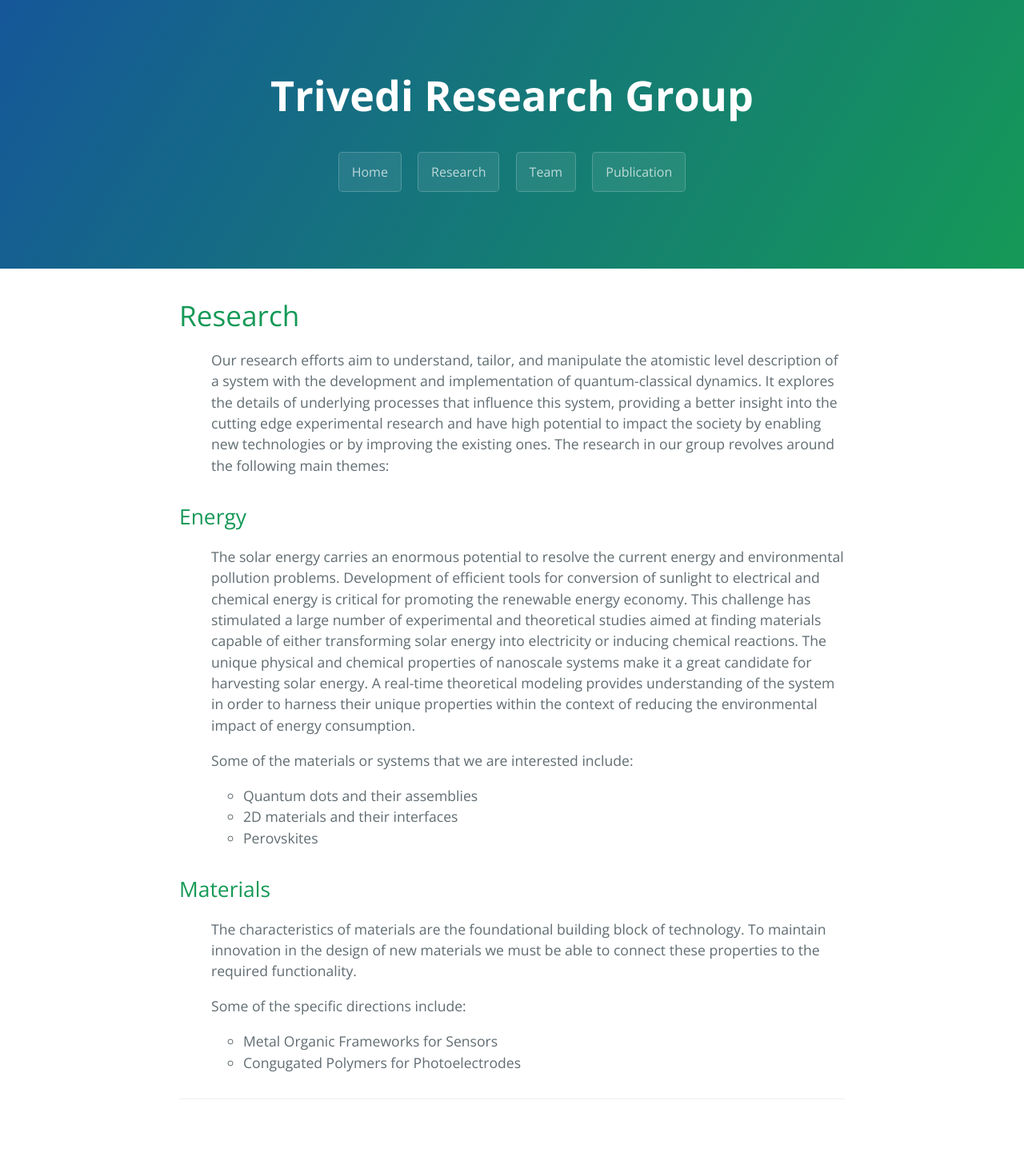
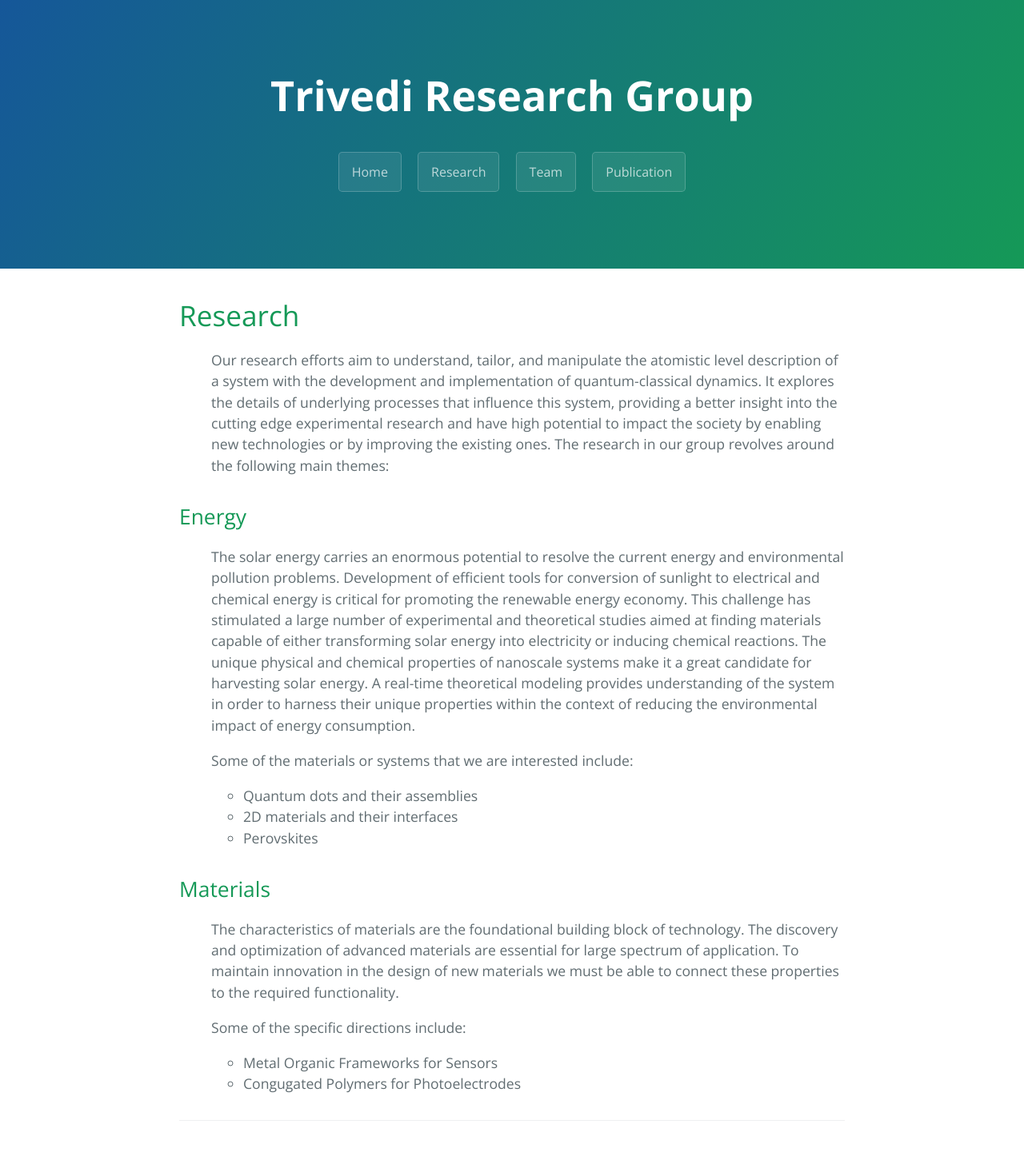
Before and after one commit to dharatrivedi/dharatrivedi.github.io, a Jekyll site: the page built from research.html, in a window 1280 px wide. Shown: the whole page at 80% size. Built offline with Jekyll 4.4.1, drawn with Linux system fonts in a browser that asks for light colours; before the commit the page ends 1439 px from its top, so only the background shows below that.

Commit message:
Update research.html

```diff
--- a/research.html
+++ b/research.html
@@ -28,7 +28,7 @@
   <h2>Materials</h2>
   <ul class="posts">
     {% for post in site.posts %}
-      The characteristics of materials are the foundational building block of technology. To maintain innovation in the design of new materials we must be able to connect these properties to the required functionality.
+      The characteristics of materials are the foundational building block of technology. The discovery and optimization of advanced materials are essential for large spectrum of application. To maintain innovation in the design of new materials we must be able to connect these properties to the required functionality.
     <p> </p>
     <p>
       Some of the specific directions include:
```
